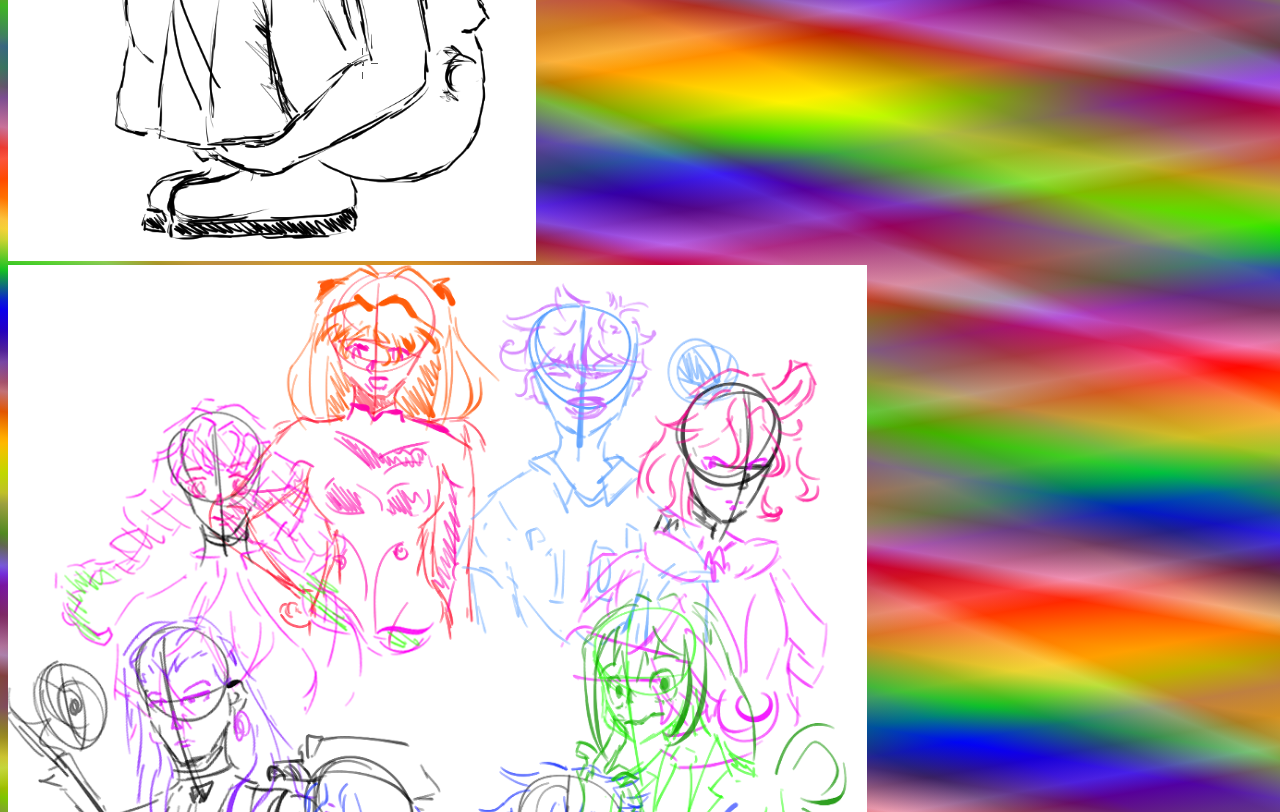
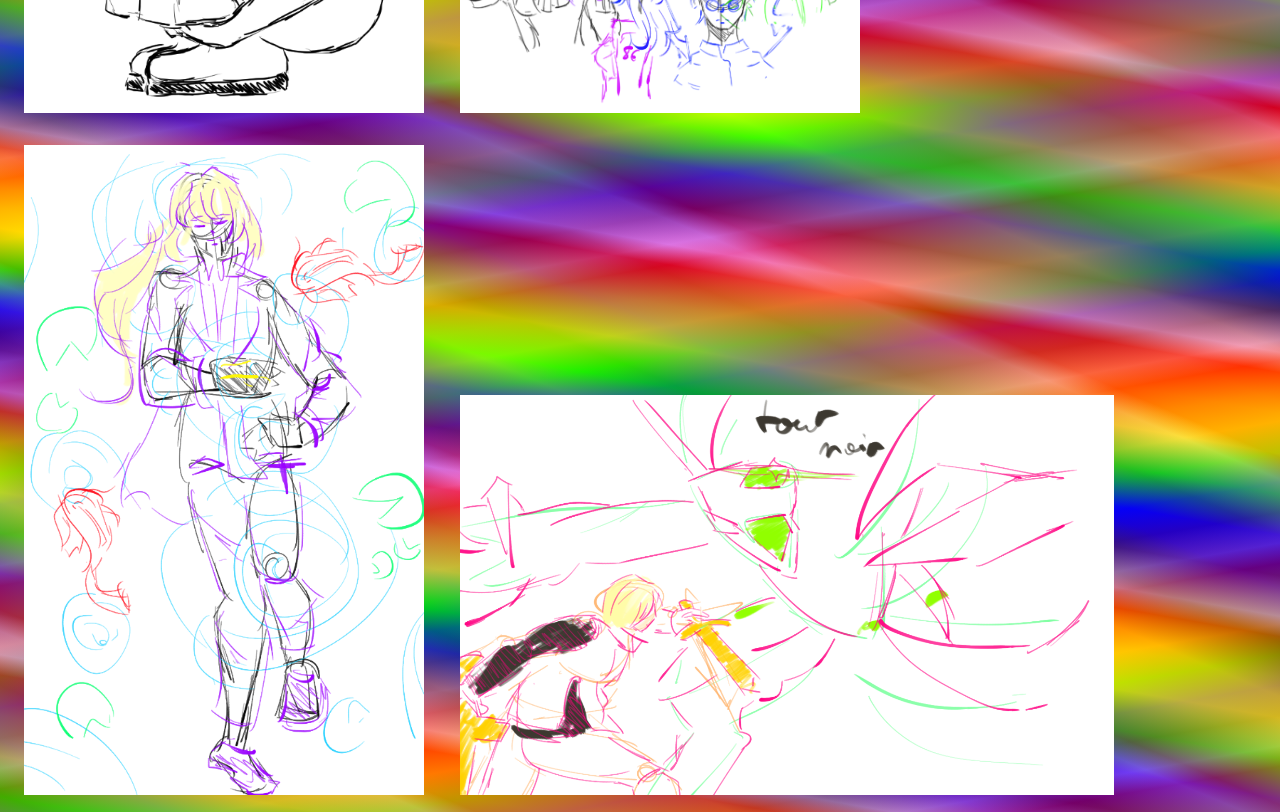
Before and after one commit to kiyita/kiyita.github.io, a plain HTML site: page loisirs.html in a window 1280 px wide. Shown: the part 460-1272 px from the top of the page. Drawn offline with Linux system fonts and the light colour scheme.

Commit message:
juste resize des images

```diff
--- a/loisirs.html
+++ b/loisirs.html
@@ -27,7 +27,7 @@
 <img src="images/art1.png"/>
 <img src="images/art2.png"/>
 <img src="images/art3.png"/>
-<img src="images/art4.png"/>
+<img class = "horizontal" src="images/art4.png"/>
 <img src="images/art5.png"/>
 
 </body>
--- a/styles/style2.css
+++ b/styles/style2.css
@@ -46,3 +46,15 @@ nav {
 .active {
   background-color: #FFF9F9;
 }
+
+img {
+  width: 400px;
+	height: auto;
+  padding: 14px 16px;
+}
+
+.horizontal {
+  width: auto;
+	height: 400px;
+  padding: 14px 16px;
+}
```
